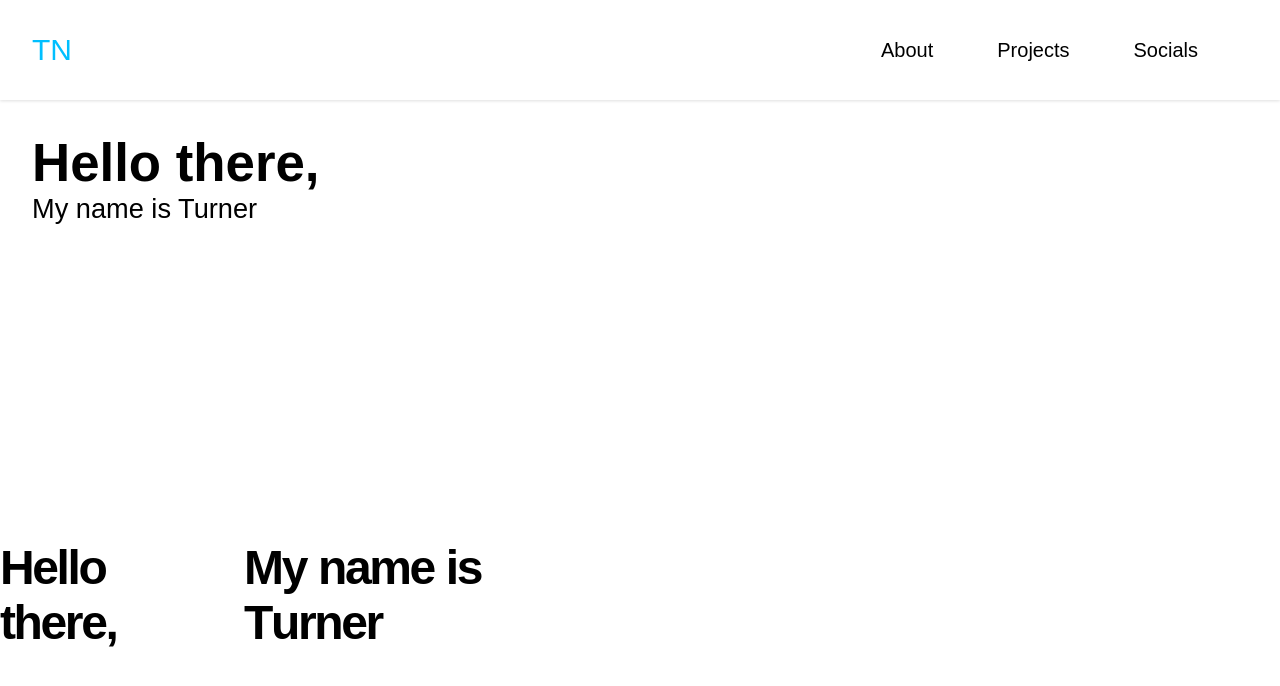
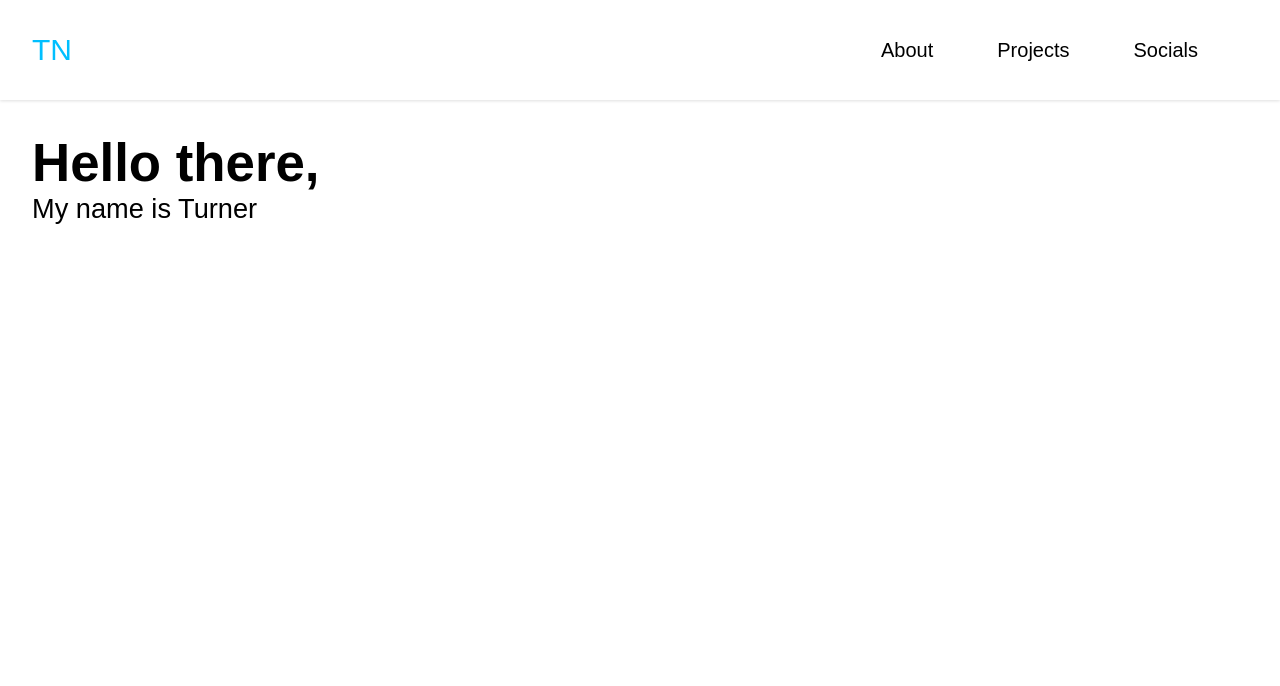
Before and after one commit to TurnerTastic1/Portfolio, a React (Create React App) app: page / in a window 1280 px wide. Shown: the top 686 px of the page. Built offline with nearby package versions, Linux system fonts and the light colour scheme.

Commit message:
Navbar buttons grow in size if hover

```diff
--- a/src/App.jsx
+++ b/src/App.jsx
@@ -6,7 +6,7 @@ import GlobalStyle from "./globalStyles";
 import Navbar from "./components/navbar/index.jsx";
 
 // Page imports
-import Home from "./pages/home.js";
+import Home from "./pages/home.jsx";
 import NotFound from "./pages/404.jsx";
 
 function App() {
--- a/src/components/navbar/index.jsx
+++ b/src/components/navbar/index.jsx
@@ -1,6 +1,8 @@
+/* eslint-disable react/no-unknown-property */
 import React from "react";
 
 import styled from "styled-components";
+import { motion } from "framer-motion";
 
 const NavbarContainer = styled.div`
   width: 100%;
@@ -65,23 +67,48 @@ const Link = styled.a`
   }
 `;
 
+const Emphasis = styled(motion.div)`
+  color: inherit;
+`;
+
 function Navbar() {
   return (
     <NavbarContainer>
       <LeftSection>
         <HomeRedirect>
-          <HomeRLink href="/">TN</HomeRLink>
+          <Emphasis
+            whileHover={{ scale: 1.3 }}
+            whileTap={{ scale: 0.8 }}
+          >
+            <HomeRLink href="/">TN</HomeRLink>
+          </Emphasis>
         </HomeRedirect>
+
       </LeftSection>
       <RightSection>
         <Text>
-          <Link href="/#about">About</Link>
+          <Emphasis
+            whileHover={{ scale: 1.3 }}
+            whileTap={{ scale: 0.8 }}
+          >
+            <Link href="/#about">About</Link>
+          </Emphasis>
         </Text>
         <Text>
-          <Link href="/projects">Projects</Link>
+          <Emphasis
+            whileHover={{ scale: 1.3 }}
+            whileTap={{ scale: 0.8 }}
+          >
+            <Link href="/projects">Projects</Link>
+          </Emphasis>
         </Text>
         <Text>
-          <Link href="/socials">Socials</Link>
+          <Emphasis
+            whileHover={{ scale: 1.3 }}
+            whileTap={{ scale: 0.8 }}
+          >
+            <Link href="/socials">Socials</Link>
+          </Emphasis>
         </Text>
       </RightSection>
     </NavbarContainer>
--- a/src/pages/home.js
+++ b/src/pages/home.jsx
@@ -63,9 +63,13 @@ function Home() {
     <div>
       <Main id="home">
         <motion.div
-          initial={{height:0}}
-          animate={{height: "55vh"}}
-          transition={{ type: "spring", duration:2, delay:1 }}
+          initial={{ scale: 0 }}
+          animate={{ rotate: 360, scale: 1 }}
+          transition={{
+            type: "spring",
+            stiffness: 260,
+            damping: 20
+          }}
         >
           <SubBox>
             <Text>
@@ -75,15 +79,6 @@ function Home() {
           </SubBox>
 
         </motion.div>
-        <SubBox>
-          <h1>
-            <AnimatedTitle input="Hello there,"/>
-          </h1>
-          <h1>
-            <AnimatedTitle input="My name is Turner"/>
-          </h1>
-
-        </SubBox>
 
 
       </Main>
```
